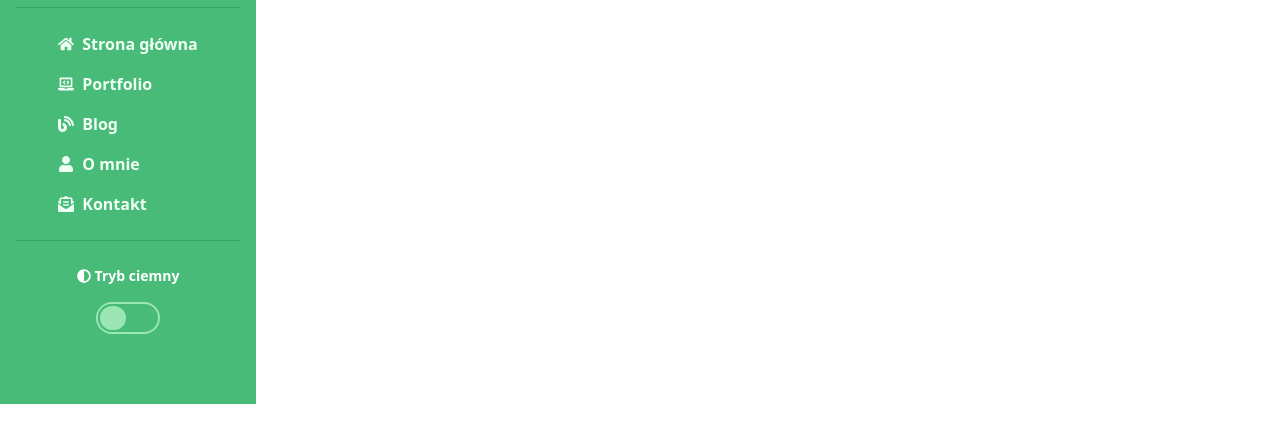
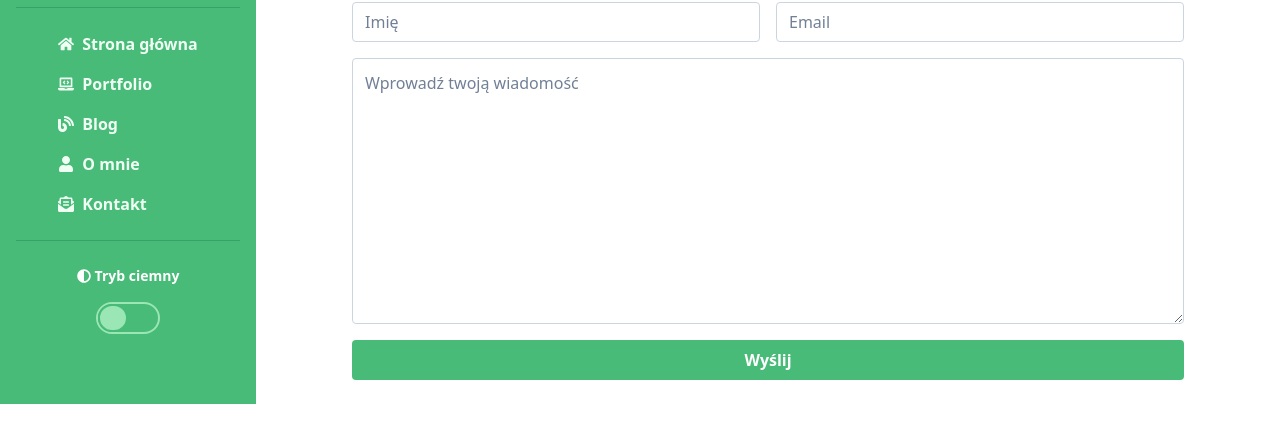
Before and after one commit to kubajanik/kubajanik-site, a Gatsby site: page /contact in a window 1280 px wide. Shown: the part 396-824 px from the top of the page. Before the commit the page ends 800 px from the top, so only its background shows below. Built offline with nearby package versions, Linux system fonts and the light colour scheme; Gatsby itself is replaced by a stand-in of ours.

Commit message:
Create a form on the contact page

```diff
--- a/src/pages/contact.js
+++ b/src/pages/contact.js
@@ -9,8 +9,8 @@ export default function Contact() {
         <div className="mx-auto flex flex-col items-center max-w-4xl px-4">
           <h2 className="font-bold text-3xl mb-2">Kontakt</h2>
           <p className="mb-4 text-center">
-            Masz jakąś propozycję lub po prostu chcesz coś napisać?
-            Możesz wypełnić poniższy formularz kontaktowy lub wysłać maila na adres
+            Masz jakąś propozycję lub po prostu chcesz coś napisać? Możesz
+            wypełnić poniższy formularz kontaktowy lub wysłać maila na adres
             <a
               className="text-green-500 hover:text-green-700 transition-colors duration-500 hover:underline"
               href="mailto:jakubjanik00@gmail.com"
@@ -18,7 +18,10 @@ export default function Contact() {
               &nbsp;jakubjanik00@gmail.com
             </a>
           </p>
-          <p className="mb-4">Chcesz się skontaktować? Objserwuj mnie na poniższych mediach społecznościowych.</p>
+          <p className="mb-4 text-center">
+            Chcesz się skontaktować? Objserwuj mnie na poniższych mediach
+            społecznościowych.
+          </p>
           <div className="flex">
             <a
               className="mr-4 mb-4 transition-colors duration-500 text-green-500 hover:text-green-700"
@@ -41,6 +44,33 @@ export default function Contact() {
           </div>
         </div>
       </section>
+      <section className="py-12">
+        <form className="mx-auto max-w-4xl px-8 grid grid-cols-2 gap-4">
+          <h3 className="text-center font-bold text-3xl col-span-2">
+            Skontaktuj się
+          </h3>
+
+          <input
+            className="h-10 p-3 text-gray-600 rounded border border-gray-400 border-solid placeholder-gray-600 focus:border-green-500 focus:outline-none"
+            placeholder="Imię"
+          />
+          <input
+            className="h-10 p-3 text-gray-600 rounded border border-gray-400 border-solid placeholder-gray-600 focus:border-green-500 focus:outline-none"
+            placeholder="Email"
+          />
+          <textarea
+            className="p-3 col-span-2 text-gray-600 rounded border border-gray-400 border-solid placeholder-gray-600 focus:border-green-500 focus:outline-none"
+            rows="10"
+            placeholder="Wprowadź twoją wiadomość"
+          ></textarea>
+          <button
+            className="h-10 p-3 leading-none bg-green-500 rounded col-span-2 text-white font-bold hover:bg-green-700"
+            type="submit"
+          >
+            Wyślij
+          </button>
+        </form>
+      </section>
     </Layout>
   )
 }
```
